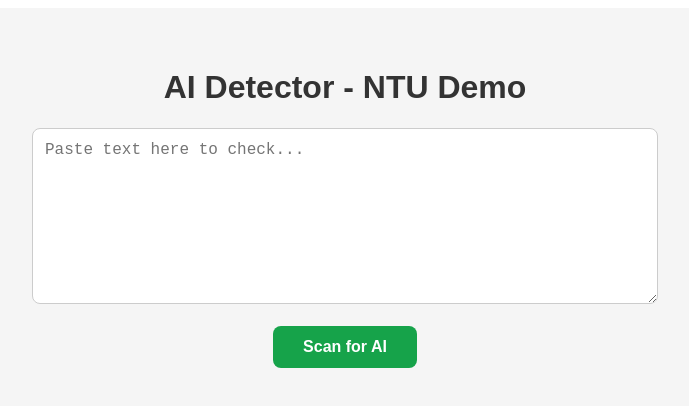
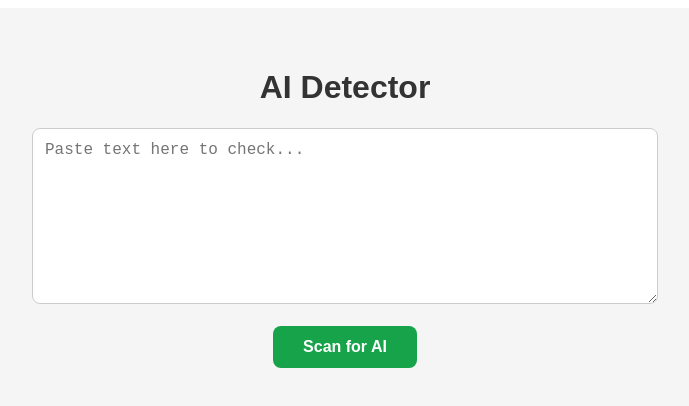
Before and after one commit to Juweria-jj/ai-detector-botz, a React (Vite) app: page / in a window 1280 px wide. Shown: the top 406 px of the page, without its empty margins (295-984 px from the left). Built offline with nearby package versions, Linux system fonts and the light colour scheme.

Commit message:
Update App.tsx

```diff
--- a/src/App.tsx
+++ b/src/App.tsx
@@ -17,16 +17,16 @@
     ).length
 
     // More "AI words" = lower human score
-    let humanScore = 90 - (aiWords * 10) - (words > 200 ? 10 : 0)
+    let humanScore = 90 - (aiWords * 10) - (words > 2000 ? 10 : 0)
     if (humanScore < 20) humanScore = 20
-    if (humanScore > 95) humanScore = 95
+    if (humanScore > 97) humanScore = 97
 
     setResult(`Result: ${humanScore}% Human Written`)
   }
 
   return (
     <div style={{ padding: '40px', textAlign: 'center', fontFamily: 'Arial, sans-serif', background: '#f5f5f5', minHeight: '100vh' }}>
-      <h1 style={{ color: '#333' }}>AI Detector - NTU Demo</h1>
+      <h1 style={{ color: '#333' }}>AI Detector</h1>
 
       <textarea
         value={text}
```
